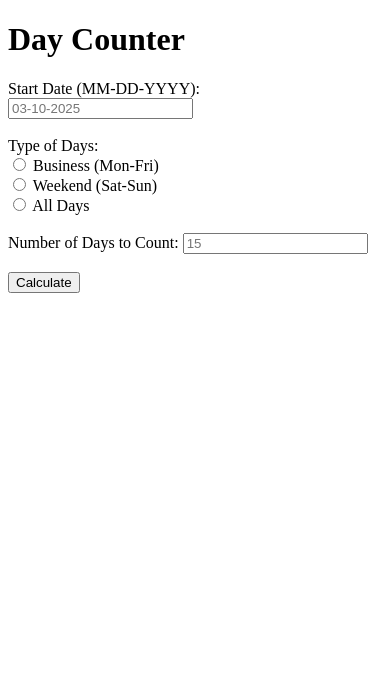
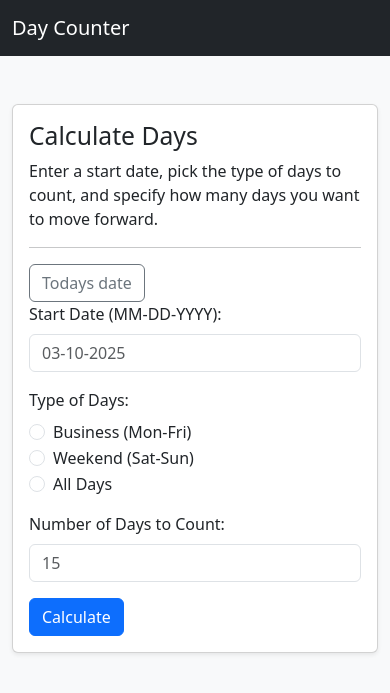
Before and after one commit to SergArcila/daycounter, a Flask app: page / in a window 390 px wide. Shown: the top 693 px of the page. Run offline with Flask 2, Linux system fonts and the light colour scheme.

Commit message:
Ready for release

```diff
--- a/app.py
+++ b/app.py
@@ -112,7 +112,8 @@ def calculate():
                            day_label=day_label,
                            result_date=result_str)
 
+import os
+
 if __name__ == "__main__":
-    # Run Flask app in debug mode for local development
-    # Once you deploy, you can switch off debug mode
-    app.run(debug=True)
+    port = int(os.environ.get("PORT", 5000))
+    app.run(host="0.0.0.0", port=port)
--- a/templates/index.html
+++ b/templates/index.html
@@ -1,32 +1,115 @@
 <!DOCTYPE html>
-<html>
+<html lang="en">
 <head>
-    <meta charset="utf-8" />
-    <title>Day Counter</title>
+  <meta charset="utf-8" />
+  <title>Day Counter</title>
+  <!-- Bootstrap 5 CSS -->
+  <link
+    href="https://cdn.jsdelivr.net/npm/bootstrap@5.3.0/dist/css/bootstrap.min.css"
+    rel="stylesheet"
+  >
 </head>
-<body>
-    <h1>Day Counter</h1>
-    <form action="/calculate" method="POST">
-        <label for="start_date">Start Date (MM-DD-YYYY):</label>
-        <input type="text" id="start_date" name="start_date" placeholder="03-10-2025" required>
-        <br><br>
+<body class="bg-light">
+<nav class="navbar navbar-expand-lg navbar-dark bg-dark">
+  <div class="container-fluid">
+    <a class="navbar-brand" href="/">Day Counter</a>
+  </div>
+</nav>
 
-        <label>Type of Days:</label>
-        <br>
-        <input type="radio" id="business" name="day_type" value="business" required>
-        <label for="business">Business (Mon-Fri)</label><br>
+<div class="container mt-5">
+  <div class="row justify-content-center">
+    <div class="col-md-8 col-lg-6">
+      <div class="card shadow-sm">
+        <div class="card-body">
+          <h2 class="card-title">Calculate Days</h2>
+          <p class="card-text">
+            Enter a start date, pick the type of days to count, and specify how many days
+            you want to move forward.
+          </p>
+          <hr>
+          <form action="/calculate" method="POST">
+            <button type="button" class="btn btn-outline-secondary"  onclick="fillToday()" >Todays date</button>
+            <div class="mb-3">
+              <label for="start_date" class="form-label">Start Date (MM-DD-YYYY):</label>
+              <input
+                type="text"
+                class="form-control"
+                id="start_date"
+                name="start_date"
+                placeholder="03-10-2025"
+                required
+              >
+            </div>
 
-        <input type="radio" id="weekend" name="day_type" value="weekend">
-        <label for="weekend">Weekend (Sat-Sun)</label><br>
+            <div class="mb-3">
+              <label class="form-label">Type of Days:</label>
+              <div class="form-check">
+                <input
+                  class="form-check-input"
+                  type="radio"
+                  id="business"
+                  name="day_type"
+                  value="business"
+                  required
+                >
+                <label class="form-check-label" for="business">Business (Mon-Fri)</label>
+              </div>
+              <div class="form-check">
+                <input
+                  class="form-check-input"
+                  type="radio"
+                  id="weekend"
+                  name="day_type"
+                  value="weekend"
+                >
+                <label class="form-check-label" for="weekend">Weekend (Sat-Sun)</label>
+              </div>
+              <div class="form-check">
+                <input
+                  class="form-check-input"
+                  type="radio"
+                  id="all"
+                  name="day_type"
+                  value="all"
+                >
+                <label class="form-check-label" for="all">All Days</label>
+              </div>
+            </div>
 
-        <input type="radio" id="all" name="day_type" value="all">
-        <label for="all">All Days</label><br><br>
+            <div class="mb-3">
+              <label for="days_count" class="form-label">Number of Days to Count:</label>
+              <input
+                type="number"
+                class="form-control"
+                id="days_count"
+                name="days_count"
+                placeholder="15"
+                required
+              >
+            </div>
 
-        <label for="days_count">Number of Days to Count:</label>
-        <input type="number" id="days_count" name="days_count" placeholder="15" required>
-        <br><br>
+            <button type="submit" class="btn btn-primary">Calculate</button>
+          </form>
+        </div>
+      </div>
+    </div>
+  </div>
+</div>
 
-        <input type="submit" value="Calculate">
-    </form>
+<script>
+    function fillToday() {
+      const today = new Date();
+      const month = String(today.getMonth() + 1).padStart(2, '0');
+      const day = String(today.getDate()).padStart(2, '0');
+      const year = today.getFullYear();
+      const formattedDate = `${month}-${day}-${year}`;
+      document.getElementById("start_date").value = formattedDate;
+    }
+  </script>
+
+<!-- Bootstrap JS (optional) -->
+<script
+  src="https://cdn.jsdelivr.net/npm/bootstrap@5.3.0/dist/js/bootstrap.bundle.min.js">
+</script>
 </body>
 </html>
```
Also changed, not shown: templates/result.html (+44 -14 lines), 1 other file.
